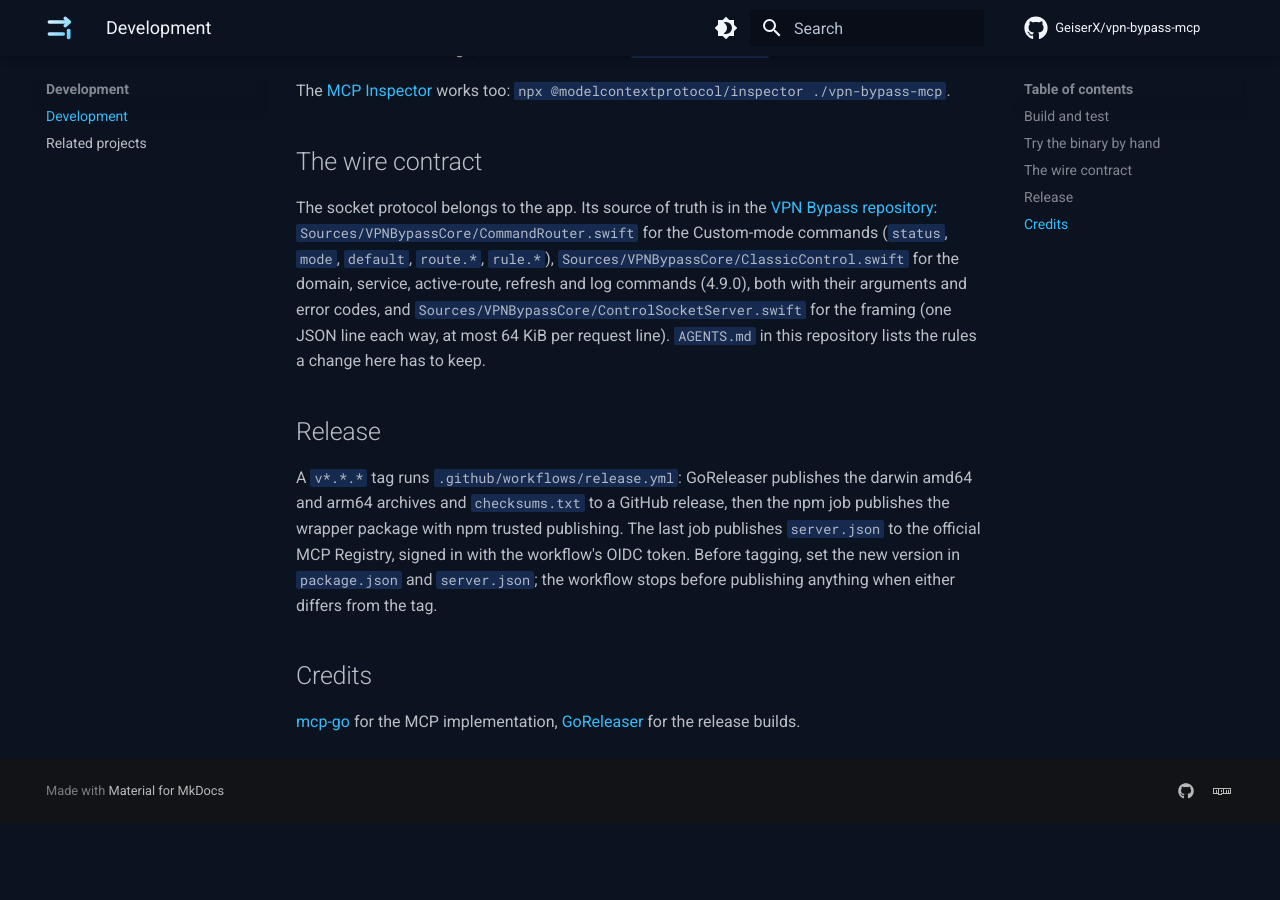
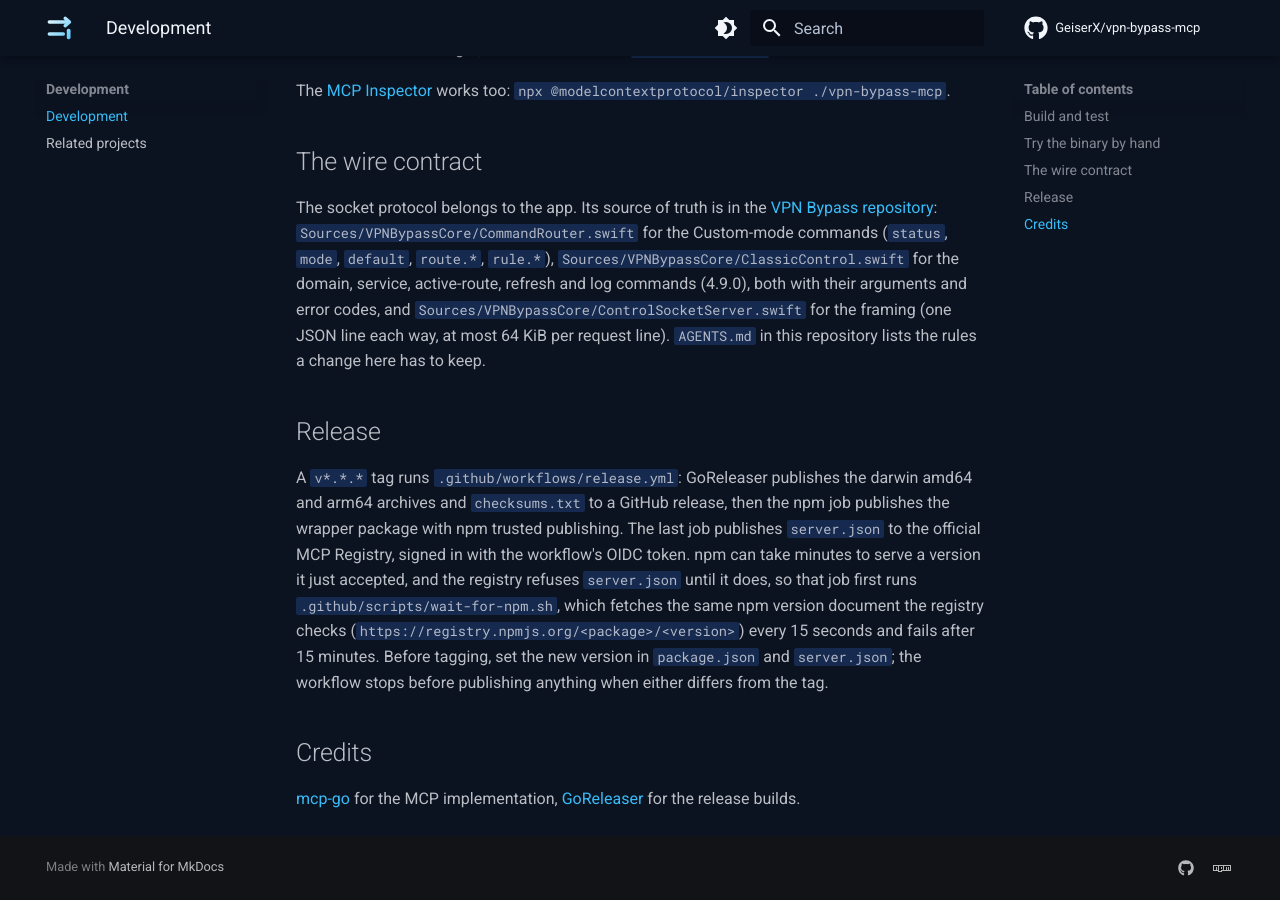
Before and after one commit to GeiserX/vpn-bypass-mcp, an MkDocs documentation site: the page built from docs/development.md, in a window 1280 px wide and 900 px high, scrolled down 737 px. Built offline with MkDocs 1.6.1 and Material for MkDocs 9.7.7, drawn with Linux system fonts in a browser that asks for light colours; comment, search, counter and statistics services are not loaded; before the commit the page ends 1560 px from its top, so only the background shows below that.

Commit message:
fix(ci): stop the MCP Registry publish failing while npm catches up (#6)
* fix(ci): stop the MCP Registry publish failing while npm catches up

npm accepts a publish with a 202 and served v0.1.1 about four minutes
later, so the registry job, which runs seconds after, failed with a 404
and had to be rerun by hand twice. The job now waits until npm serves
the version named in server.json, checking every 15 seconds and failing
with a clear message after 15 minutes.

* fix(ci): refuse a missing or null version instead of polling for it

A wrong jq path in the workflow prints "null", and the script would
wait 15 minutes for null@null before failing. It now exits 2 with a
usage error at once. The test checks each run's own output.

* fix(ci): wait on the npm version document the MCP Registry actually fetches

```diff
--- a/docs/development.md
+++ b/docs/development.md
@@ -32,7 +32,7 @@ The socket protocol belongs to the app. Its source of truth is in the [VPN Bypas
 
 ## Release
 
-A `v*.*.*` tag runs `.github/workflows/release.yml`: GoReleaser publishes the darwin amd64 and arm64 archives and `checksums.txt` to a GitHub release, then the npm job publishes the wrapper package with npm trusted publishing. The last job publishes `server.json` to the official MCP Registry, signed in with the workflow's OIDC token. Before tagging, set the new version in `package.json` and `server.json`; the workflow stops before publishing anything when either differs from the tag.
+A `v*.*.*` tag runs `.github/workflows/release.yml`: GoReleaser publishes the darwin amd64 and arm64 archives and `checksums.txt` to a GitHub release, then the npm job publishes the wrapper package with npm trusted publishing. The last job publishes `server.json` to the official MCP Registry, signed in with the workflow's OIDC token. npm can take minutes to serve a version it just accepted, and the registry refuses `server.json` until it does, so that job first runs `.github/scripts/wait-for-npm.sh`, which fetches the same npm version document the registry checks (`https://registry.npmjs.org/<package>/<version>`) every 15 seconds and fails after 15 minutes. Before tagging, set the new version in `package.json` and `server.json`; the workflow stops before publishing anything when either differs from the tag.
 
 ## Credits
 
```
Also changed, not shown: AGENTS.md (+1 -1 lines), 4 other files.
